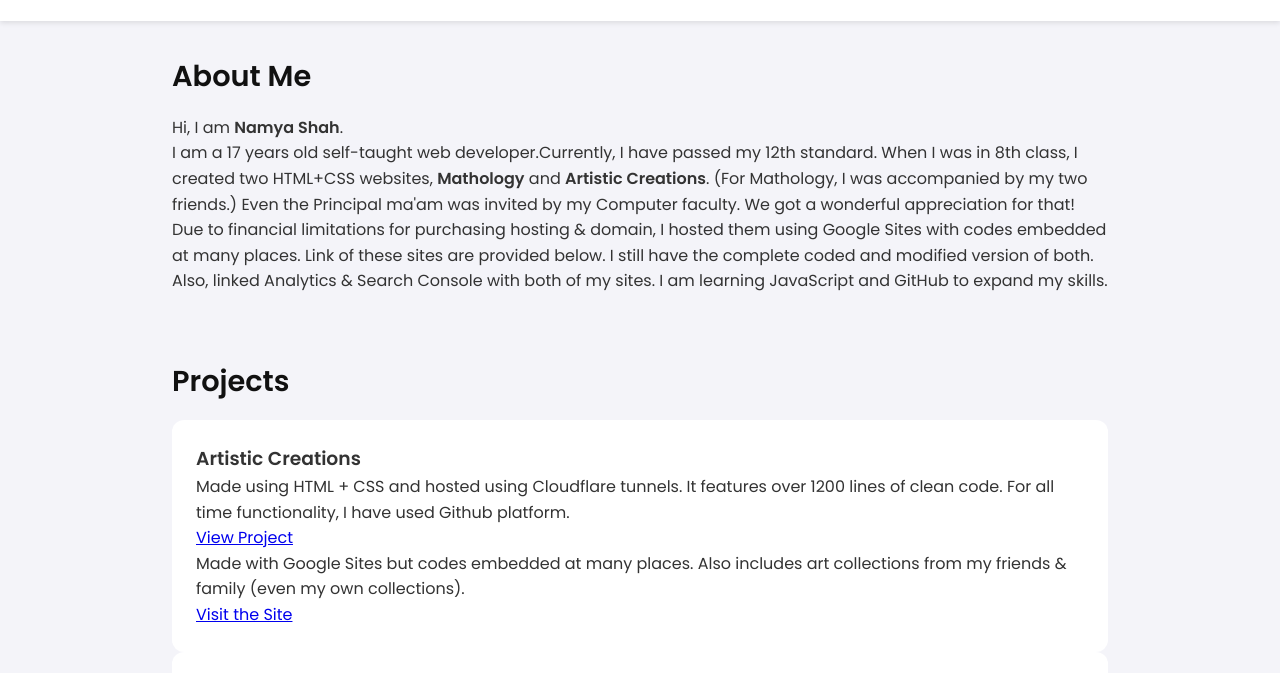
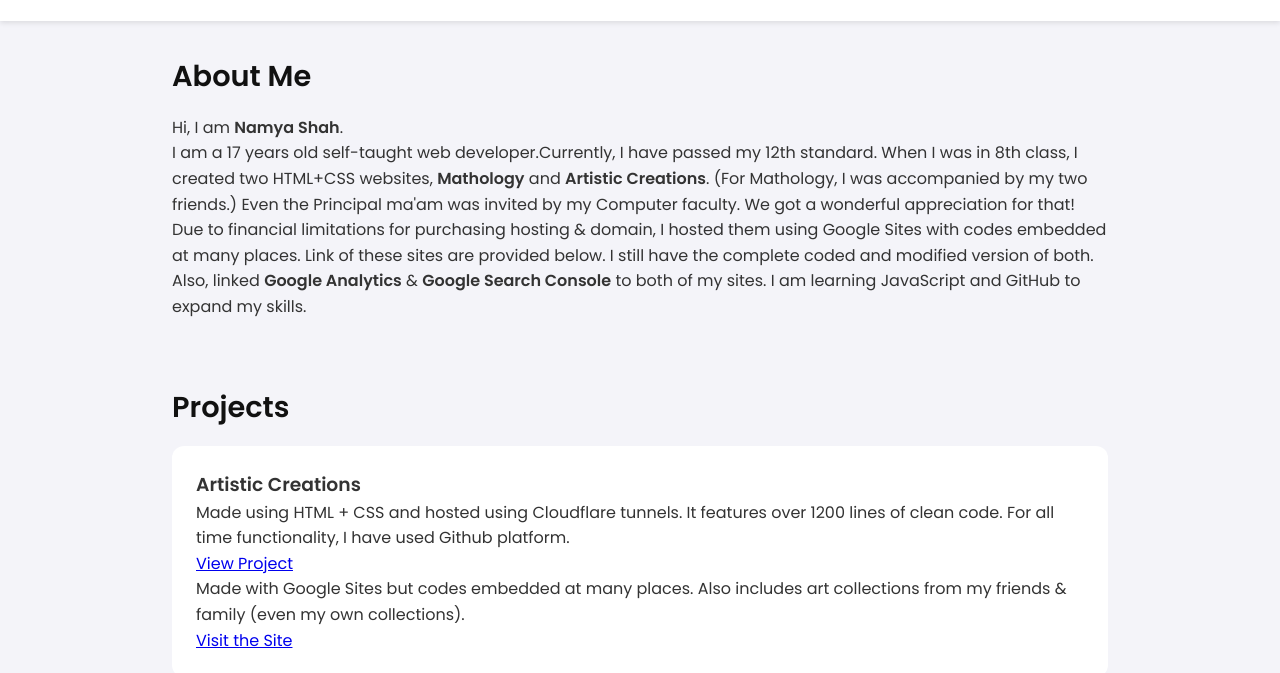
Before and after one commit to namya-develops/namya-develops.github.io, a plain HTML site: page index.html in a window 1280 px wide. Shown: the part 120-793 px from the top of the page. Drawn offline with Linux system fonts and the light colour scheme.

Commit message:
Update index.html

```diff
--- a/index.html
+++ b/index.html
@@ -31,7 +31,7 @@
         Even the Principal ma'am was invited by my Computer faculty. We got a wonderful appreciation for that!
         Due to financial limitations for purchasing hosting & domain, I hosted them using Google Sites with codes embedded at many places.
         Link of these sites are provided below. I still have the complete coded and modified version of both.
-        Also, linked Analytics & Search Console with both of my sites. I am learning JavaScript and GitHub to expand my skills.
+        Also, linked <b>Google Analytics</b> & <b>Google Search Console</b> to both of my sites. I am learning JavaScript and GitHub to expand my skills.
       </p>
     </section>
 
```
